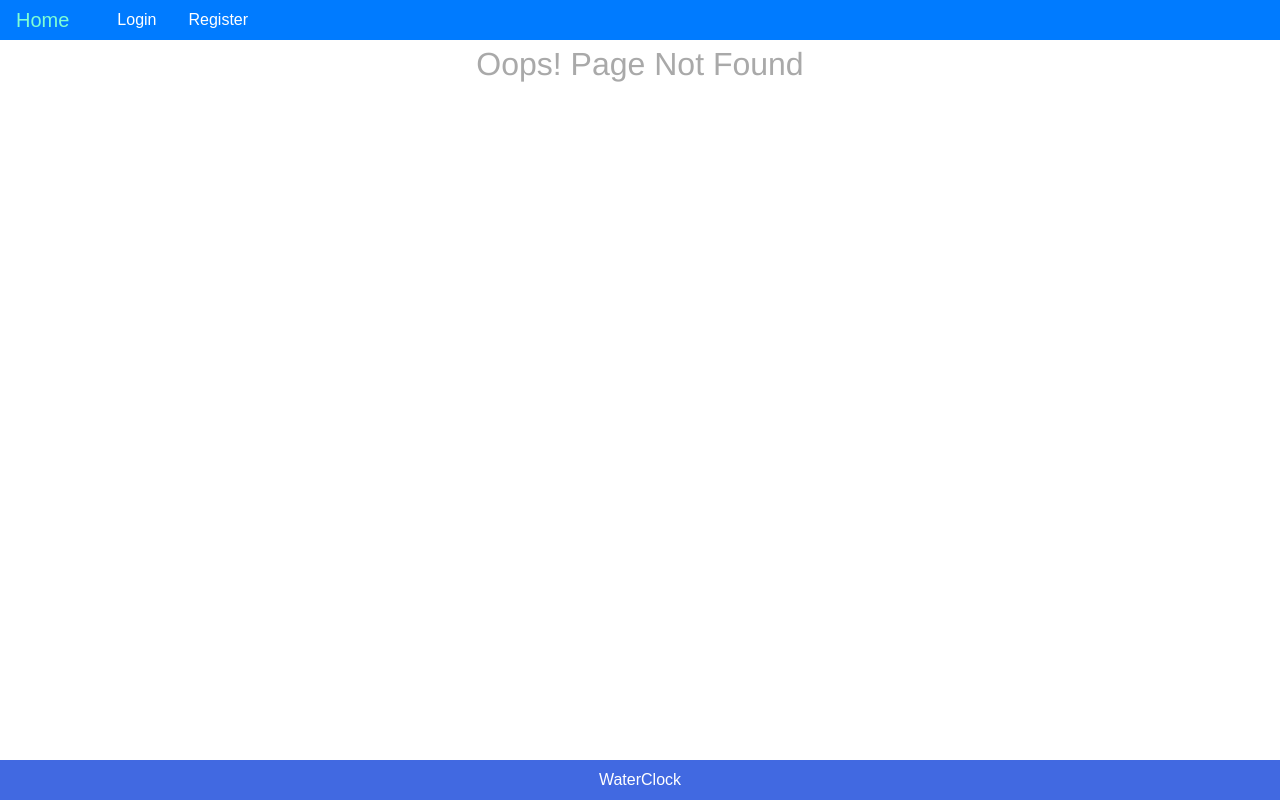
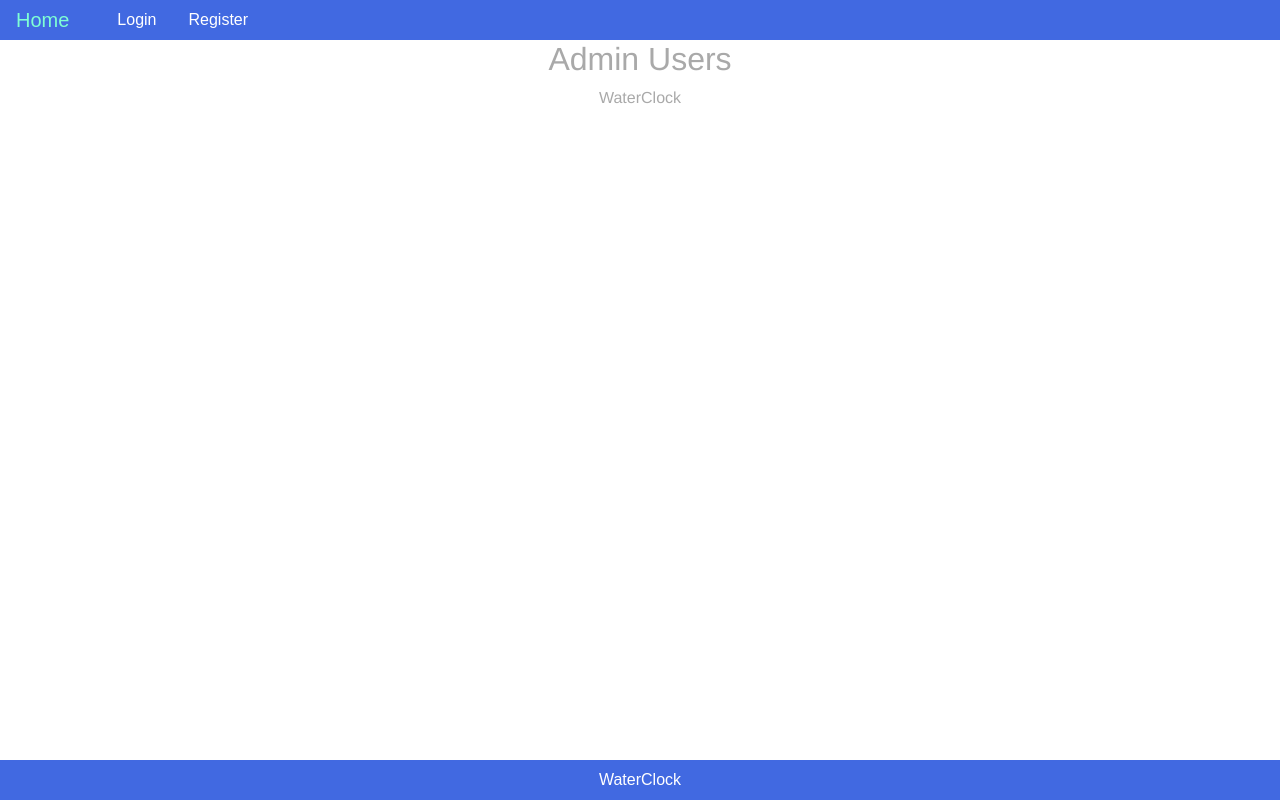
Before and after one commit to FiapWaterClock/WaterClockWeb, a React (Create React App) app: page /admin/users in a window 1280 px wide. Before the commit this address had no page. Built offline with nearby package versions, Linux system fonts and the light colour scheme.

Commit message:
add isAdmin to props for views
also add views for admin (users and clocks)

```diff
--- a/src/App.js
+++ b/src/App.js
@@ -4,6 +4,8 @@ import Header from './components/shared/Header'
 import Register from './components/auth/Register'
 import Login from './components/auth/Login'
 import Home from './components/Home'
+import AdminUsers from './components/admin/Users'
+import AdminClocks from './components/admin/Clocks'
 import { connect } from 'react-redux'
 import { logoutAction } from './core/store/actions/authActions'
 import Footer from "./components/shared/Footer"
@@ -21,15 +23,26 @@ class App extends Component {
         this.props.history.push('/')
     }
 
+    isLoggedIn() {
+        return localStorage.getItem('authToken');
+    }
+
+    isAdmin(){
+        let scope = localStorage.getItem("scope");
+        return scope && scope.split(' ').includes('write_privilege');
+    }
+
     render() {
         return (
             <div className="App">
-                <Header loggedIn={localStorage.getItem('authToken') != null} onLogout={this.onLogout}/>
+                <Header loggedIn={this.isLoggedIn()} isAdmin={this.isAdmin()} onLogout={this.onLogout}/>
                 <div className="container">
                     <Switch>
                         <Route exact path="/" component={Home}/>
                         <Route path="/login" component={Login}/>
                         <Route path="/register" component={Register}/>
+                        <Route path="/admin/users" component={AdminUsers}/>
+                        <Route path="/admin/clocks" component={AdminClocks}/>
                         <Route component={NothingFound}/>
                     </Switch>
                 </div>
--- /dev/null
+++ b/src/components/admin/Clocks.jsx
@@ -0,0 +1,24 @@
+import React, { Component } from 'react'
+
+export default class AdminClocksPage extends Component {
+    render() {
+        return (
+            <div>
+                <div className="row">
+                    <div className="col-sm-12">
+                        <div className="text-center">
+                            <h1 className="text-format-large">Admin Clocks</h1>
+                        </div>
+                    </div>
+                </div>
+                <div className="row">
+                    <div className="col-sm-12">
+                        <div className="text-center">
+                            <p className="text-format">WaterClock</p>
+                        </div>
+                    </div>
+                </div>
+            </div>
+        )
+    }
+}
--- /dev/null
+++ b/src/components/admin/Users.jsx
@@ -0,0 +1,24 @@
+import React, { Component } from 'react'
+
+export default class AdminUsersPage extends Component {
+    render() {
+        return (
+            <div>
+                <div className="row">
+                    <div className="col-sm-12">
+                        <div className="text-center">
+                            <h1 className="text-format-large">Admin Users</h1>
+                        </div>
+                    </div>
+                </div>
+                <div className="row">
+                    <div className="col-sm-12">
+                        <div className="text-center">
+                            <p className="text-format">WaterClock</p>
+                        </div>
+                    </div>
+                </div>
+            </div>
+        )
+    }
+}
--- a/src/components/shared/Header.jsx
+++ b/src/components/shared/Header.jsx
@@ -3,11 +3,11 @@ import { NavLink } from 'react-router-dom'
 
 export default class Header extends Component {
     render() {
-        const {loggedIn, onLogout} = this.props
+        const {loggedIn, isAdmin, onLogout} = this.props
 
         return (
             <div className="container-fluid">
-                <ul className="nav navbar-inverse bg-primary">
+                <ul className="nav navbar-inverse">
                     <li className="nav-item">
                         <NavLink exact to="/" className="navbar-brand nav-link" activeClassName="active">
                             Home
@@ -26,10 +26,22 @@ export default class Header extends Component {
                         </NavLink>
                     </li>}
 
+                    {loggedIn && isAdmin && <li className="nav-item">
+                        <NavLink className="nav-link" to="/admin/users" activeClassName="active">
+                            Users
+                        </NavLink>
+                    </li>}
+
+                    {loggedIn && isAdmin && <li className="nav-item">
+                        <NavLink className="nav-link" to="/admin/clocks" activeClassName="active">
+                            Clocks
+                        </NavLink>
+                    </li>}
+
                     {loggedIn && <li className="nav-item">
-                        <a href="javascript:void(0)" className="nav-link" onClick={onLogout}>
+                        <NavLink className="nav-link" to="/login" activeClassName="active" onClick={onLogout}>
                             Logout
-                        </a>
+                        </NavLink>
                     </li>}
                 </ul>
             </div>
```
